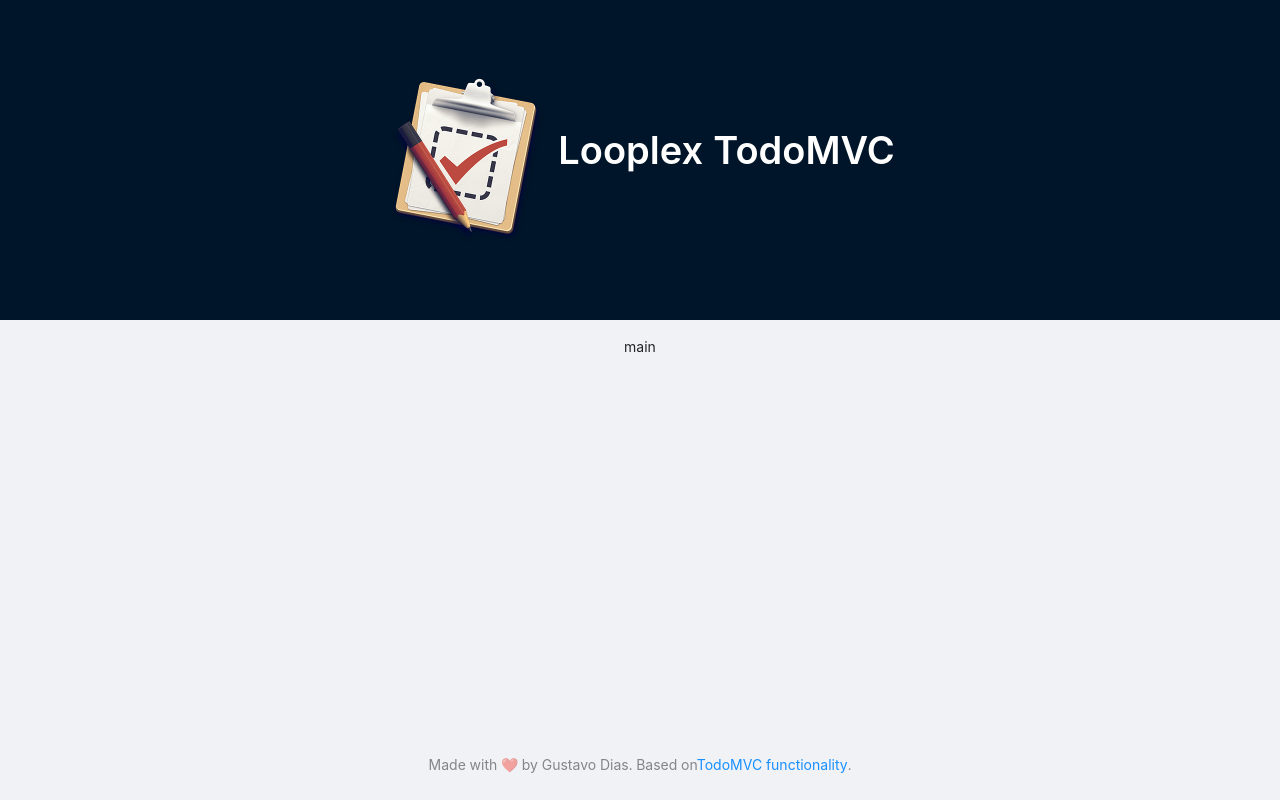
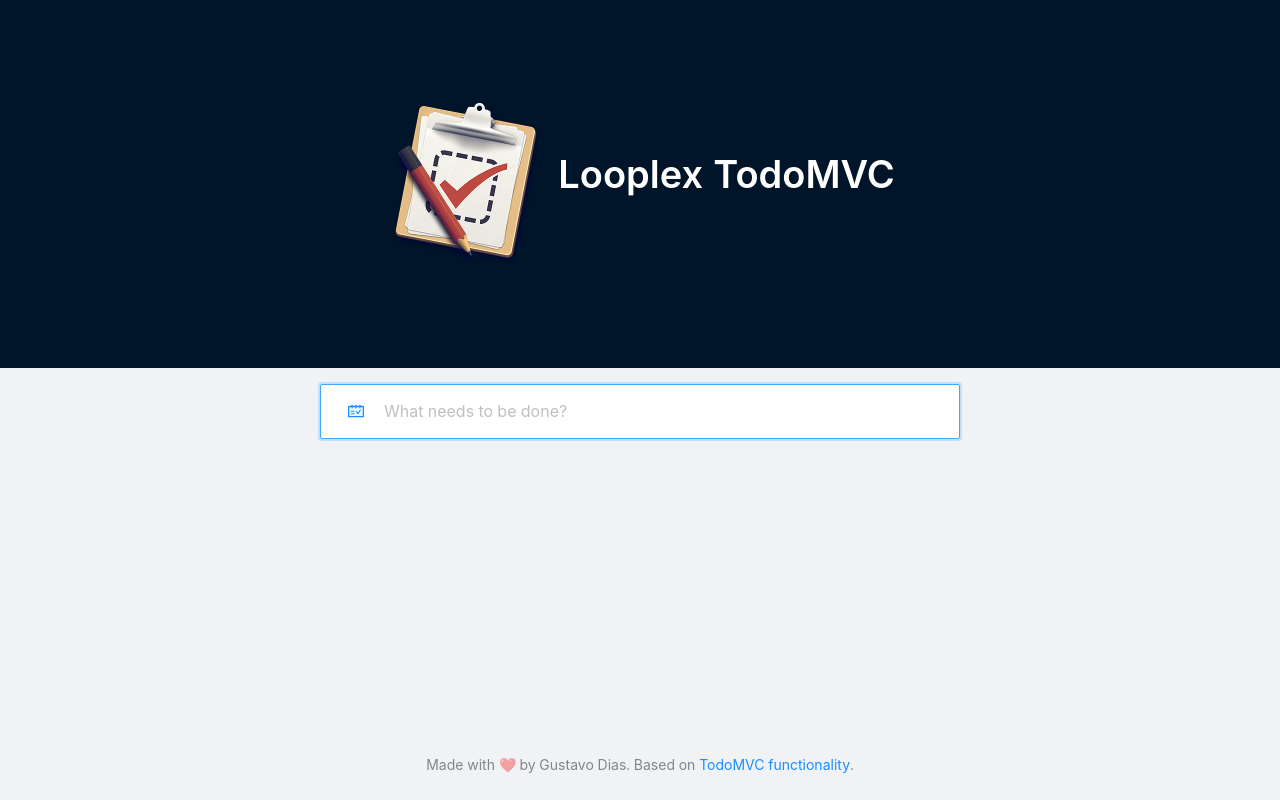
Before and after one commit to gustavogod/todoMVC, a React (Create React App) app: page / in a window 1280 px wide. Built offline with nearby package versions, Linux system fonts and the light colour scheme.

Commit message:
bug on input component

```diff
--- a/package.json
+++ b/package.json
@@ -3,6 +3,7 @@
   "version": "0.1.0",
   "private": true,
   "dependencies": {
+    "@ant-design/icons": "^4.7.0",
     "@testing-library/jest-dom": "^5.11.4",
     "@testing-library/react": "^11.1.0",
     "@testing-library/user-event": "^12.1.10",
--- /dev/null
+++ b/src/assets/helpers.js
@@ -0,0 +1,3 @@
+export function slugify (x) {
+  return encodeURIComponent(x.toLowerCase().replace(/\s+/gim, '-'))
+}
--- a/src/assets/style/index.css
+++ b/src/assets/style/index.css
@@ -28,7 +28,7 @@ body {
   display: flex;
   justify-content: center;
   background-color: #001529;
-  min-height: 40vh;
+  min-height: 46vh;
   padding: 0 50px;
   margin-bottom: 16px;
 }
@@ -39,10 +39,6 @@ body {
 
 .ant-layout-content {
   background-color: #F0F2F5;
-  display: flex;
-  flex-direction: column;
-  justify-content: start;
-  align-items: center;
 }
 
 .ant-layout-footer {
--- /dev/null
+++ b/src/components/InputForm.js
@@ -0,0 +1,65 @@
+import { useRef, useEffect } from "react";
+import { observer } from "mobx-react-lite";
+import { Form, Input, Button } from "antd";
+import { ScheduleTwoTone } from '@ant-design/icons';
+
+
+import { ToDoListItem } from "../models/ToDoList";
+
+const InputForm = () => {
+  const inputRef = useRef(null);
+  const [form] = Form.useForm();
+
+  useEffect(() => {
+    inputRef.current.focus();
+  }, [])
+
+  function handleFinish (values) {
+    form.resetFields();
+    inputRef.current.focus();
+  }
+
+  function handleSetAllClick (e) {
+
+  }
+
+  //importar o item da lista e criar quando der o input
+  //quando for criar, a função tem que verificar se o item já existe e então
+
+  return (
+    <>
+      <Form
+        form={form}
+        onFinish={handleFinish}
+        //onFinishFailed={}
+        size="large"
+      >
+        <Form.Item
+          name="item"
+          id="item"
+          rules={[
+            {
+              required: true,
+              message: 'Digite uma tarefa!',
+            },
+          ]}
+        >
+          <Input
+            ref={inputRef}
+            placeholder="What needs to be done?"
+            prefix={
+              <Button type="text" onClick={handleSetAllClick}>
+                <ScheduleTwoTone />
+              </Button>
+            }
+          //Quando for criar a chave, tem q ver se tem caracteres especiais e converter para um caractere normal
+          />
+
+        </Form.Item>
+      </Form>
+
+    </>
+  );
+}
+
+export default observer(InputForm);
--- a/src/models/ToDoList.js
+++ b/src/models/ToDoList.js
@@ -1,4 +1,6 @@
 import { destroy, getParent, types } from "mobx-state-tree";
+
+import { slugify } from "../assets/helpers";
 
 /**
  * ESTADO GLOBAL
@@ -59,8 +61,14 @@ export const ToDoList = types
     items: types.array(ToDoListItem)
   })
   .actions(self => ({
-    add(item) {
-      self.items.push(item);
+    add(value) {
+      if (!self.items.some(item => item.value === value)) {
+        self.items.push( ToDoListItem.create({
+          key: value.slugify(),
+          value,
+          done: false
+        }));
+      }
     },
     remove(item) {
       destroy(item);
--- a/src/pages/App.js
+++ b/src/pages/App.js
@@ -1,10 +1,15 @@
+import { observer } from 'mobx-react';
+
 import logo from '../assets/images/logo.png';
-import { Image, Space, Typography, Layout } from 'antd';
+import InputForm from '../components/InputForm';
+
+import { Image, Space, Typography, Layout, Row, Col } from 'antd';
 
 const { Header, Footer, Content } = Layout;
 const { Title, Text, Link } = Typography;
 
-function App() {
+const App = observer(({ toDoList }) => {
+
     return (
       <Layout>
         <Header>
@@ -14,12 +19,19 @@ function App() {
           </Space>
         </Header>
 
+
         <Content>
-        main
+          <Row justify="center">
+            <Col span={12}>
+              <InputForm />
+            </Col>
+          </Row>
         </Content>
+
+
         <Footer>
           <Text type="secondary">
-          Made with ❤️ by Gustavo Dias. Based on
+            Made with ❤️ by Gustavo Dias. Based on&nbsp;
             <Link
               href="https://github.com/tastejs/todomvc/blob/master/app-spec.md#functionality"
               target="_blank"
@@ -31,5 +43,6 @@ function App() {
       </Layout>
     );
   }
+);
 
 export default App;
```
Also changed, not shown: 2 other files (tests, documents, lock files or other folders). Lines whose indentation alone changed are shown as unchanged.
